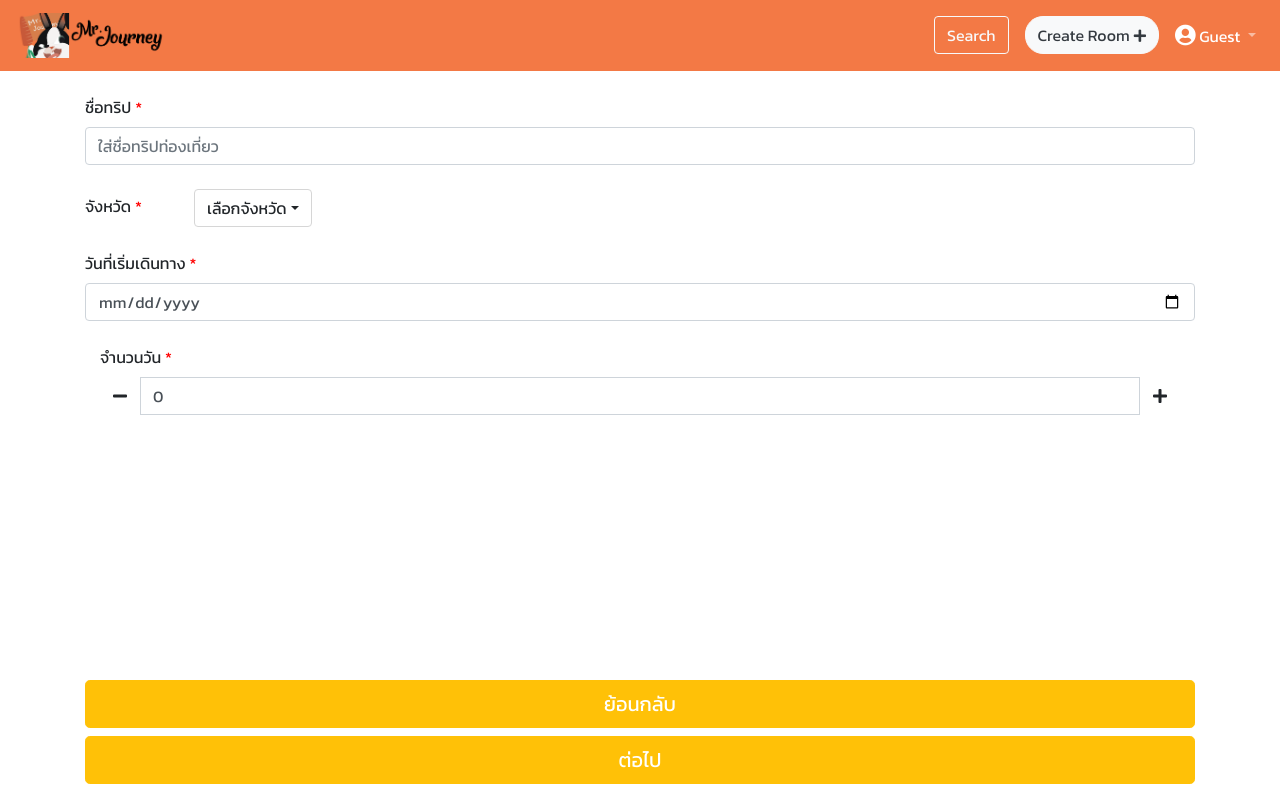
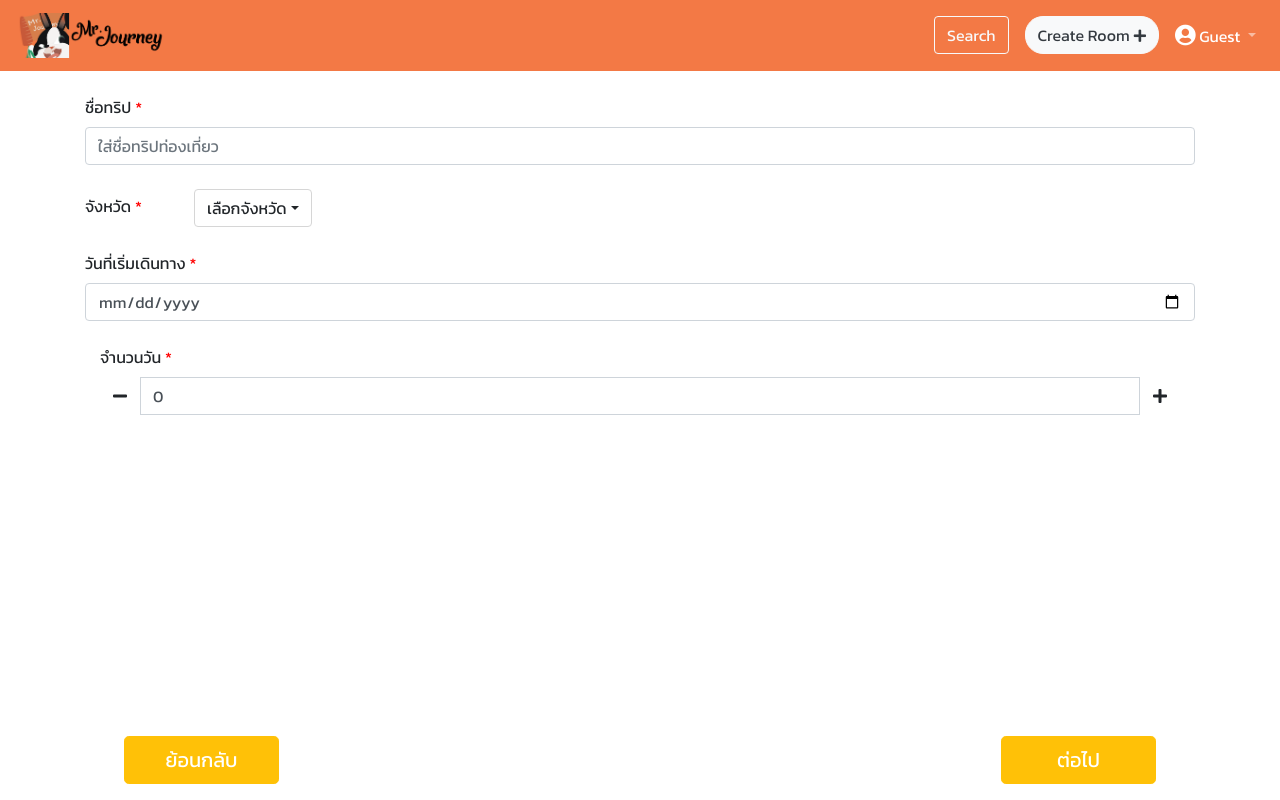
Before and after one commit to romncn/SeniorProject-MrJourney, a React (Create React App) app: page /CreateTripTest in a window 1280 px wide. Built offline with nearby package versions, Linux system fonts and the light colour scheme.

Commit message:
[UPDATE-botton createTripTest]

```diff
--- a/src/linepage/CreateTripTest.js
+++ b/src/linepage/CreateTripTest.js
@@ -18,18 +18,18 @@ class CreateTripTest extends React.Component {
     constructor(props) {
         super(props)
         this.state = {
-            Component:  <CreateTripStep1></CreateTripStep1>,
+            Component: <CreateTripStep1></CreateTripStep1>,
             NumberComponent: 1
         }
     }
     handleNextComponent = async () => {
         if (this.state.NumberComponent !== 3) {
-            await this.setState({ NumberComponent: this.state.NumberComponent + 1})
+            await this.setState({ NumberComponent: this.state.NumberComponent + 1 })
             if (this.state.NumberComponent == 2) {
-                await this.setState({ Component: <CreateTripStep2></CreateTripStep2>})
+                await this.setState({ Component: <CreateTripStep2></CreateTripStep2> })
             }
             else if (this.state.NumberComponent == 3) {
-                await this.setState({ Component:  <CreateTripStep3></CreateTripStep3> })
+                await this.setState({ Component: <CreateTripStep3></CreateTripStep3> })
             }
         }
     }
@@ -37,7 +37,7 @@ class CreateTripTest extends React.Component {
         if (this.state.NumberComponent !== 1) {
             await this.setState({ NumberComponent: this.state.NumberComponent - 1 })
             if (this.state.NumberComponent == 1) {
-                await this.setState({ Component:  <CreateTripStep1></CreateTripStep1>})
+                await this.setState({ Component: <CreateTripStep1></CreateTripStep1> })
             }
             else if (this.state.NumberComponent == 2) {
                 await this.setState({ Component: <CreateTripStep2></CreateTripStep2> })
@@ -54,10 +54,19 @@ class CreateTripTest extends React.Component {
 
                     {this.state.Component}
                 </div>
-                <div className="buttom-page fixed-bottom">
+                <div className="buttom-page fixed-bottom py-3">
                     <div className="container py-3">
-                        <button type="button" class="btn btn-warning btn-lg btn-block text-white" onClick={this.handlePreviousComponent}>ย้อนกลับ</button>
-                        <button type="button" class="btn btn-warning btn-lg btn-block text-white" onClick={this.handleNextComponent} >ต่อไป</button>
+
+                        {/* <div className="row">                               */}
+                              <div className="col-2 float-left ml-4">
+                            <button type="button" class="btn btn-warning btn-lg btn-block text-white" onClick={this.handlePreviousComponent}>ย้อนกลับ</button>
+                        </div>
+                            <div className=" col-2 float-right mr-4">
+                                <button type="button" class="btn btn-warning btn-lg btn-block text-white" onClick={this.handleNextComponent} >ต่อไป</button>
+                            </div>
+                        {/* </div> */}
+
+
                     </div>
                 </div>
             </div>
```
Also changed, not shown: 1 other file (tests, documents, lock files or other folders).
